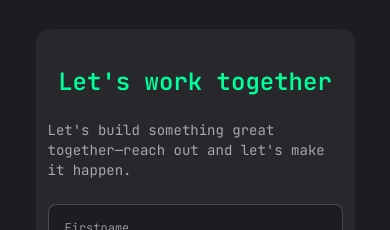
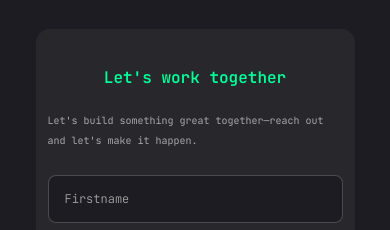
Before and after one commit to Adekunle-hub/portfolio, a Next.js app: page /contact in a window 390 px wide. Shown: the part 363-593 px from the top of the page. Built offline with nearby package versions, Linux system fonts and the light colour scheme; no server answers.

Commit message:
font size changes on contact

```diff
--- a/app/contact/page.tsx
+++ b/app/contact/page.tsx
@@ -97,10 +97,10 @@ const Contact = () => {
                 onSubmit={sendMail}
                 className="flex flex-col gap-6 py-10 px-3  bg-[#27272c] rounded-xl"
               >
-                <h3 className="text-2xl w-full lg:text-start text-center text-accent">
+                <h3 className="lg:text-2xl text-[1rem] w-full lg:text-start text-center text-accent">
                   Let's work together
                 </h3>
-                <p className="text-white/60 text-sm">
+                <p className="text-white/60 text-[10px]  lg:text-sm">
                   Let's build something great together—reach out and let's make
                   it happen.
                 </p>
--- a/app/work/page.tsx
+++ b/app/work/page.tsx
@@ -148,7 +148,7 @@ const Work = () => {
                 <ul className="flex">
                   {project.stack.map((item, index) => {
                     return (
-                      <li className="text-accent" key={index}>
+                      <li className="text-accent text-[12px]" key={index}>
                         {item.name}
                         {index !== project.stack.length - 1 && ","}
                       </li>
```
